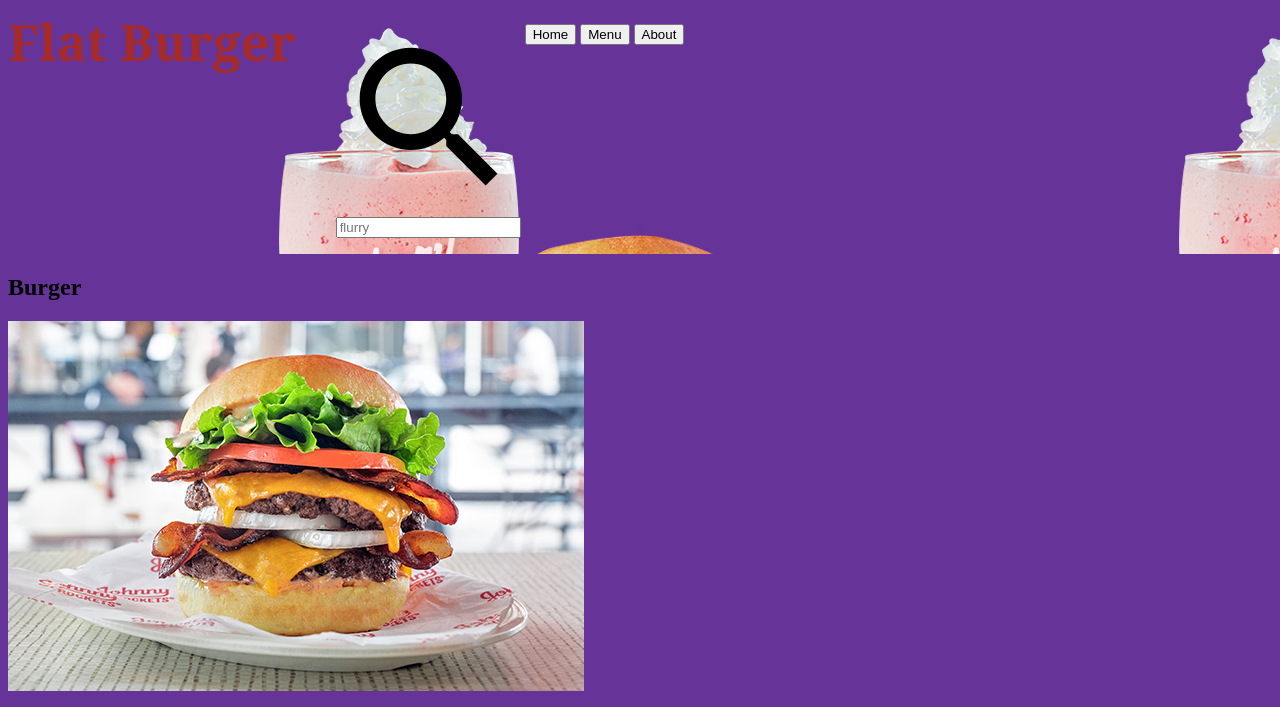
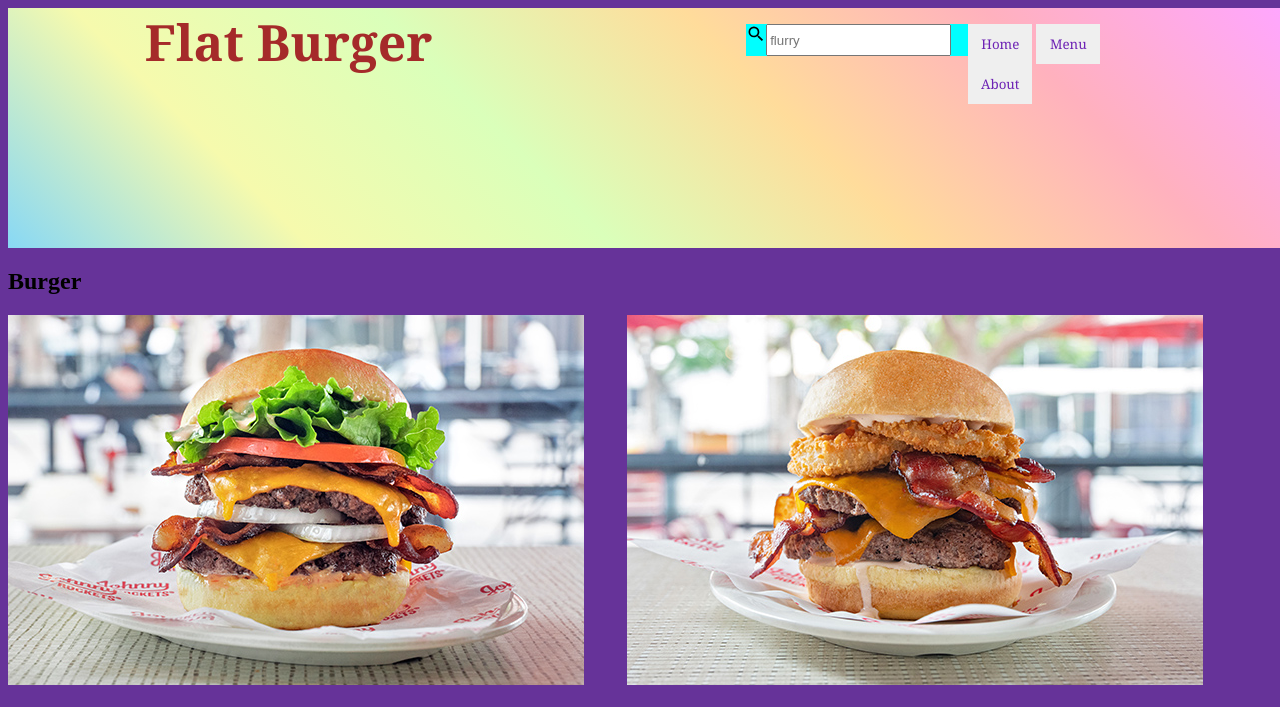
Before and after one commit to PinkPineapplee/Restaurant-Page02odin, a website built with webpack: page src/template.html in a window 1280 px wide. Shown: the top 707 px of the page. Built offline with nearby package versions, Linux system fonts and the light colour scheme.

Commit message:
add grid template

```diff
--- a/src/styles.css
+++ b/src/styles.css
@@ -3,20 +3,26 @@
 }
 
 header{
-    height: 30%;
+    height: 30vh;
     width: 100vw;
     display: flex;
     background-image:url("./images/image_900x675_1.png");
-
+    background-repeat: no-repeat; /* Do not repeat the image */
+    background-size: 30vh;
+    background-position: end;
+    justify-content: space-around;
+    align-items: start;
+    background: linear-gradient(45deg, rgb(136, 216, 245), rgb(246, 250, 173), rgb(218, 255, 186) , rgb(255, 220, 155), rgb(255, 177, 190), #ffa6ff);
 }
 
-header ul:first-child{
+ header #first{
     display: flex;
     width: 60%;
-    height: 1rem;
+    height: 2rem;
+    background-color: aqua;
 }
 
-header ul>li>img{
+header #magnify{
      height: 20px;
     width: 20px;
 
@@ -26,10 +32,10 @@
     display:flex
 }
 
-header li nav button{
+header button{
     border: none;
-    height: 5em;
-    width: 2em;
+    height: 2.5rem;
+    width: 4rem;
     color: rgb(109, 34, 180);
     font-family: Georgia, 'Times New Roman', Times, serif;
 }
@@ -53,4 +59,5 @@
 
 #burger-gallary{
     display: grid;
+    grid-template-columns: auto auto auto;
 }
--- a/src/template.html
+++ b/src/template.html
@@ -12,8 +12,9 @@
         <h1>Flat Burger</h1>
         <ul>
 
-            <l1><img src="./images/magnify.svg" alt="magnify glass icon">
-                <input type="text" placeholder="flurry"></l1>
+            <l1 id="first"><img id="magnify" src="./images/magnify.svg" alt="magnify glass icon">
+                <input type="text" placeholder="flurry">
+            </l1>
             <l1>
                 <nav>
                     <button>Home</button>
```
Also changed, not shown: dist/index.html, dist/main.js.
